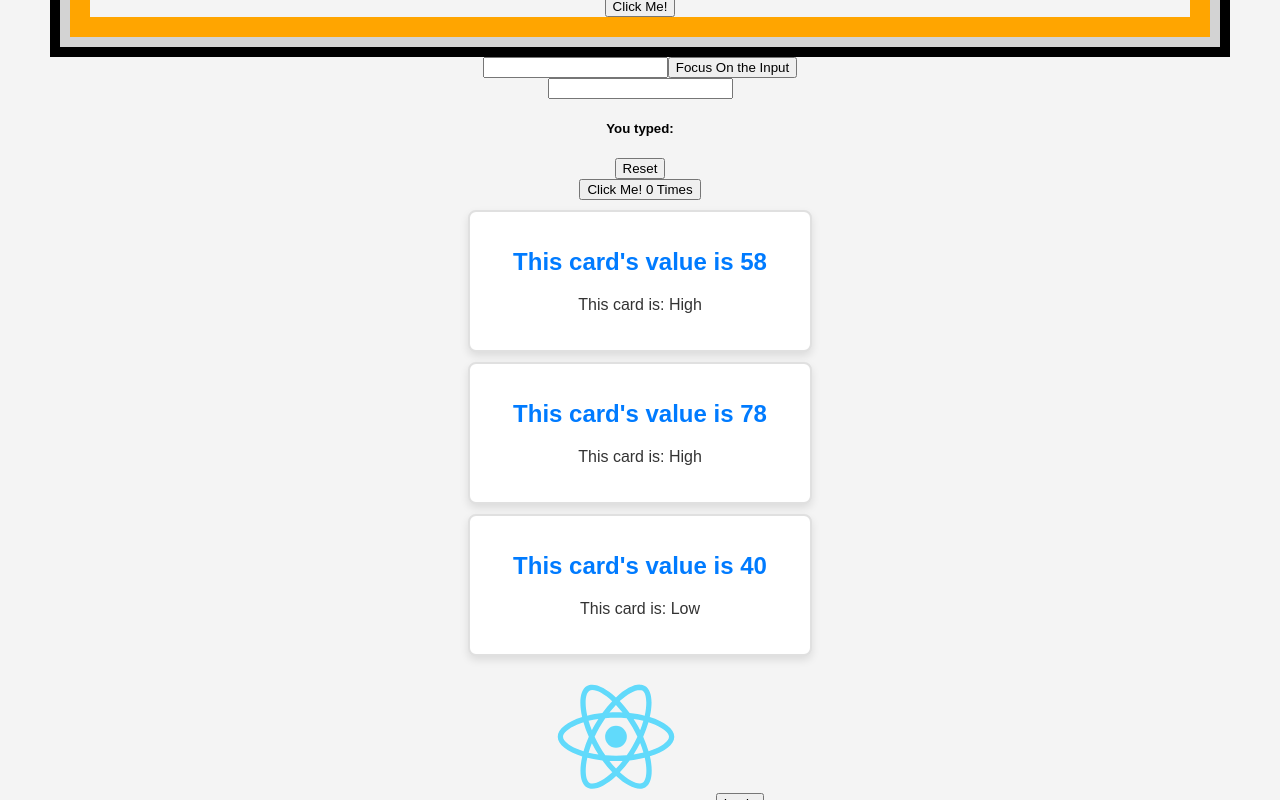
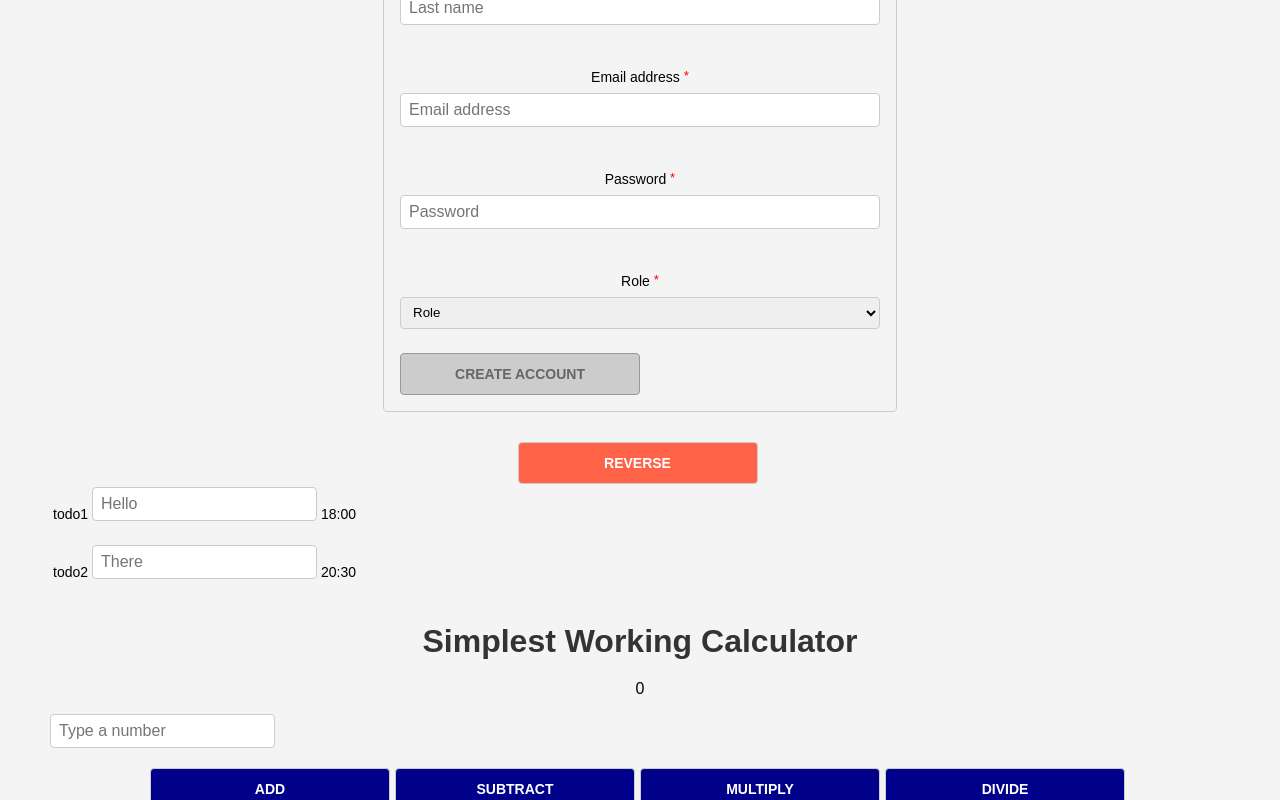
Before and after one commit to Shiplo2013/new-react-app, a React (Create React App) app: page / in a window 1280 px wide. Shown: the part 300-1100 px from the top of the page. Built offline with nearby package versions, Linux system fonts and the light colour scheme.

Commit message:
Adding sign up form with controlled form

```diff
--- a/src/App.js
+++ b/src/App.js
@@ -1,4 +1,5 @@
 import './App.css';
+import CalculatorApp from './CalculatorApp/CalculatorApp';
 import Button from './components/Button';
 import Card from './components/Card';
 import Footer from './components/Footer';
@@ -8,12 +9,17 @@ import InputWithUseRef from './components/InputWithUseRef';
 import Nav from './components/Nav';
 import Promo from './components/Promo';
 import PropDrilling from './components/PropDrilling';
+import SignUpform from './components/SignUpForm';
+import ToDoList from './components/ToDoList';
 
 const randNum = () => Math.floor(Math.random() * 100) + 1;
 
 function App() {
   return (
     <div>
+      <SignUpform />
+      <ToDoList />
+      <CalculatorApp />
       <PropDrilling msg="I passed through the PropDrilling, Header and the Wrapper and I reached the Button component." />
       <InputWithUseRef />
       <InputComponent />
--- /dev/null
+++ b/src/CalculatorApp/CalculatorApp.css
@@ -0,0 +1,24 @@
+* {
+  font-family: sans-serif;
+}
+input,
+button {
+  font-size: 16px;
+  padding: 10px;
+  border-radius: 5px;
+}
+input {
+  display: block;
+  margin-bottom: 20px;
+}
+button {
+  border: 1px solid gray;
+  background: whitesmoke;
+  margin-right: 5px;
+  cursor: pointer;
+}
+button:nth-last-child(2),
+button:nth-last-child(1) {
+  background: tomato;
+  color: white;
+}
--- /dev/null
+++ b/src/CalculatorApp/CalculatorApp.js
@@ -0,0 +1,77 @@
+import {
+    useRef,
+    useState
+} from "react";
+import "./CalculatorApp.css";
+
+function CalculatorApp() {
+  const inputRef = useRef(null);
+  const resultRef = useRef(null);
+  const [result, setResult] = useState(0);
+
+  function plus(e) {
+    e.preventDefault();
+    setResult((result) => result + Number(inputRef.current.value));
+  };
+
+  function minus(e) {
+    e.preventDefault();
+  	// Add the code for the minus function
+    setResult((result) => result - Number(inputRef.current.value));
+  };
+
+  function times(e) {
+    e.preventDefault();
+    // Add the code for the plus function
+    setResult((result) => result * Number(inputRef.current.value));
+  };
+
+  function divide(e) {
+    e.preventDefault();
+    // Add the code for the divide function
+    setResult((result) => result / Number(inputRef.current.value));
+  };
+
+  function resetInput(e) {
+    e.preventDefault();
+    // Add the code for the resetInput function
+    if (inputRef.current) {
+      inputRef.current.value = 0;
+    }
+  };
+
+  function resetResult(e) {
+    e.preventDefault();
+  	// Add the code for the resetResult function
+    if (resultRef.current) {
+      setResult(0);
+    }
+  };
+
+  return (
+    <div className="calculator">
+      <div>
+        <h1>Simplest Working Calculator</h1>
+      </div>
+      <form>
+        <p ref={resultRef}>
+          {result}
+        </p>
+        <input
+          pattern="[0-9]"
+          ref={inputRef}
+          type="number"
+          placeholder="Type a number"
+        />
+        <button onClick={plus}>add</button>
+        <button onClick={minus}>subtract</button>
+        <button onClick={times}>multiply</button>
+        <button onClick={divide}>divide</button>
+        <button onClick={resetInput}>resetInput</button>
+        <button onClick={resetResult}>resetResult</button>
+      </form>
+    </div>
+  );
+}
+
+export default CalculatorApp;
--- /dev/null
+++ b/src/assets/signup.css
@@ -0,0 +1,78 @@
+.signupForm {
+  display: flex;
+  flex: 1;
+  padding: 30px;
+  justify-content: center;
+  align-items: center;
+}
+
+fieldset {
+  display: flex;
+  width: 480px;
+  padding: 16px;
+  border: 1px solid #ccc;
+  border-radius: 4px;
+  flex-direction: column;
+}
+
+label {
+  margin-bottom: 8px;
+  font-size: 14px;
+}
+
+sup {
+  color: red;
+  top: -2px;
+  font-size: 95%;
+  line-height: 0;
+  position: relative;
+  vertical-align: baseline;
+}
+
+input,
+select {
+  border-radius: 4px;
+  border: 1px solid #ccc;
+  height: 32px;
+  padding: 0 8px;
+}
+
+.Field {
+  position: relative;
+  padding-bottom: 24px;
+  display: flex;
+  flex-direction: column;
+}
+
+.FieldError {
+  position: absolute;
+  bottom: -6px;
+  color: red;
+  font-size: 12px;
+}
+
+.Row {
+  display: flex;
+  flex-direction: row;
+}
+
+button {
+  padding: 12px;
+  width: 240px;
+  border-radius: 4px;
+  border: 1px solid #ccc;
+  background-color: darkblue;
+  color: white;
+  text-transform: uppercase;
+  font-size: 14px;
+  font-weight: bold;
+  cursor: pointer;
+}
+
+button:disabled,
+button[disabled] {
+  border: 1px solid #999999;
+  background-color: #cccccc;
+  color: #666666;
+  cursor: not-allowed;
+}
--- a/src/components/Header.js
+++ b/src/components/Header.js
@@ -2,7 +2,7 @@ import logo from '../logo.svg';
 import LogInLogOutButton from './LogInLogOutButton';
 
 function Logo(props) {
-    const showLogo = <img width={'200px'} alt={'Logo'} src={logo} />;
+    const showLogo = <img width={'200px'} alt={'Logo'} src={logo} alt="Company name" />;
     return showLogo;
 }
 function Header() {
--- /dev/null
+++ b/src/components/SignUpForm.js
@@ -0,0 +1,129 @@
+import { useState } from "react";
+import "../assets/signup.css";
+import { validateEmail } from "../utils";
+
+const PasswordErrorMessage = () => {
+  return (
+    <p className="FieldError">Password should have at least 8 characters</p>
+  );
+};
+
+function SignUpform() {
+  const [firstName, setFirstName] = useState("");
+  const [lastName, setLastName] = useState("");
+  const [email, setEmail] = useState("");
+  const [password, setPassword] = useState({
+    value: "",
+    isTouched: false,
+  });
+  const [role, setRole] = useState("role");
+  // Use Onchange events for fields
+
+  const getIsFormValid = () => {
+    // Implement this function
+    return (
+      firstName &&
+      validateEmail(email) &&
+      password.value.length >= 8 &&
+      role !== "role"
+    );
+  };
+
+  const clearForm = () => {
+    // Implement this function
+    setFirstName("");
+    setLastName("");
+    setEmail("");
+    setPassword({
+      value: "",
+      isTouched: false,
+    });
+    setRole("role");
+  };
+
+  const handleSubmit = (e) => {
+    e.preventDefault();
+    alert("Account created!");
+    clearForm();
+  };
+
+  return (
+    <div className="signupForm">
+      <form onSubmit={handleSubmit}>
+        <fieldset>
+          <h2>Sign Up</h2>
+          <div className="Field">
+            <label>
+              First name <sup>*</sup>
+            </label>
+            <input
+            type="text"
+            onChange={(e) => {
+              setFirstName(e.target.value);
+            }}
+            value={firstName}
+            placeholder="First name"
+             />
+          </div>
+          <div className="Field">
+            <label>Last name</label>
+            <input
+            type="text"
+            onChange={(e) => {
+              setLastName(e.target.value);
+            }}
+            value={lastName}
+            placeholder="Last name"
+             />
+          </div>
+          <div className="Field">
+            <label>
+              Email address <sup>*</sup>
+            </label>
+            <input
+            type="email"
+            onChange={(e) => {
+              setEmail(e.target.value);
+            }}
+            value={email}
+            placeholder="Email address"
+             />
+          </div>
+          <div className="Field">
+            <label>
+              Password <sup>*</sup>
+            </label>
+            <input
+            onChange={(e) => {
+              setPassword({...password, value: e.target.value});
+            }}
+            onBlur={(e) => {
+              setPassword({...password, isTouched: true});
+            }}
+            type="password"
+            placeholder="Password"
+             />
+            {password.isTouched && password.value.length < 8 ? (
+              <PasswordErrorMessage />
+            ) : null}
+          </div>
+          <div className="Field">
+            <label>
+              Role <sup>*</sup>
+            </label>
+            <select value={role} onChange={(e) => {setRole(e.target.value)}}>
+              <option value="role">Role</option>
+              <option value="individual">Individual</option>
+              <option value="business">Business</option>
+            </select>
+          </div>
+          <button type="submit" disabled={!getIsFormValid()}>
+            Create account
+          </button>
+        </fieldset>
+      </form>
+    </div>
+  );
+}
+
+export default SignUpform;
--- /dev/null
+++ b/src/components/ToDoList.js
@@ -0,0 +1,73 @@
+import { useState } from "react";
+
+// ToDo List Component
+const ToDo = props => {
+    return(
+        <tr>
+            <td>
+                <label>{ props.id }</label>
+            </td>
+            <td>
+                <input type="text" placeholder={props.value} />
+            </td>
+            <td>
+                <label>{ props.createdAt }</label>
+            </td>
+        </tr>
+    )
+}
+
+const desserts = [
+  {
+    title: 'Chocolate Cake',
+    description: 'Chocolate cake is a cake flavored with melted chocolate',
+    calories: 500,
+  }
+];
+
+const newDesserts = desserts.map((dessert) => {
+  return {
+    title: dessert.title.toUpperCase(),
+    ...dessert,
+    kCal: dessert.calories / 1000,
+  };
+});
+
+console.log(newDesserts);
+for(let i = 0; i < 8; i++) {
+    const number = Math.round(Math.random() * 10);
+    console.log(number);
+}
+
+function ToDoList() {
+    const [todos, setTodos] = useState([{
+        id: 'todo1',
+        createdAt: '18:00',
+        value: 'Hello',
+    }, {
+        id: 'todo2',
+        createdAt: '20:30',
+        value: 'There',
+    }]);
+
+    const reverseOrder = () => {
+        setTodos([...todos].reverse());
+    }
+
+    return (
+        <div>
+            <button onClick={reverseOrder}>Reverse</button>
+            <table>
+                <tbody>
+                    {todos.map((todo, index) => {
+                        return (
+                            <ToDo key={index} id={todo.id} createdAt={todo.createdAt} value={todo.value} />
+                        )
+                    })}
+                </tbody>
+            </table>
+        </div>
+    )
+}
+
+export default ToDoList;
--- /dev/null
+++ b/src/utils.js
@@ -0,0 +1,7 @@
+export const validateEmail = (email) => {
+  return String(email)
+    .toLowerCase()
+    .match(
+      /^(([^<>()[\]\\.,;:\s@"]+(\.[^<>()[\]\\.,;:\s@"]+)*)|(".+"))@((\[[0-9]{1,3}\.[0-9]{1,3}\.[0-9]{1,3}\.[0-9]{1,3}\])|(([a-zA-Z\-0-9]+\.)+[a-zA-Z]{2,}))$/
+    );
+};
```
